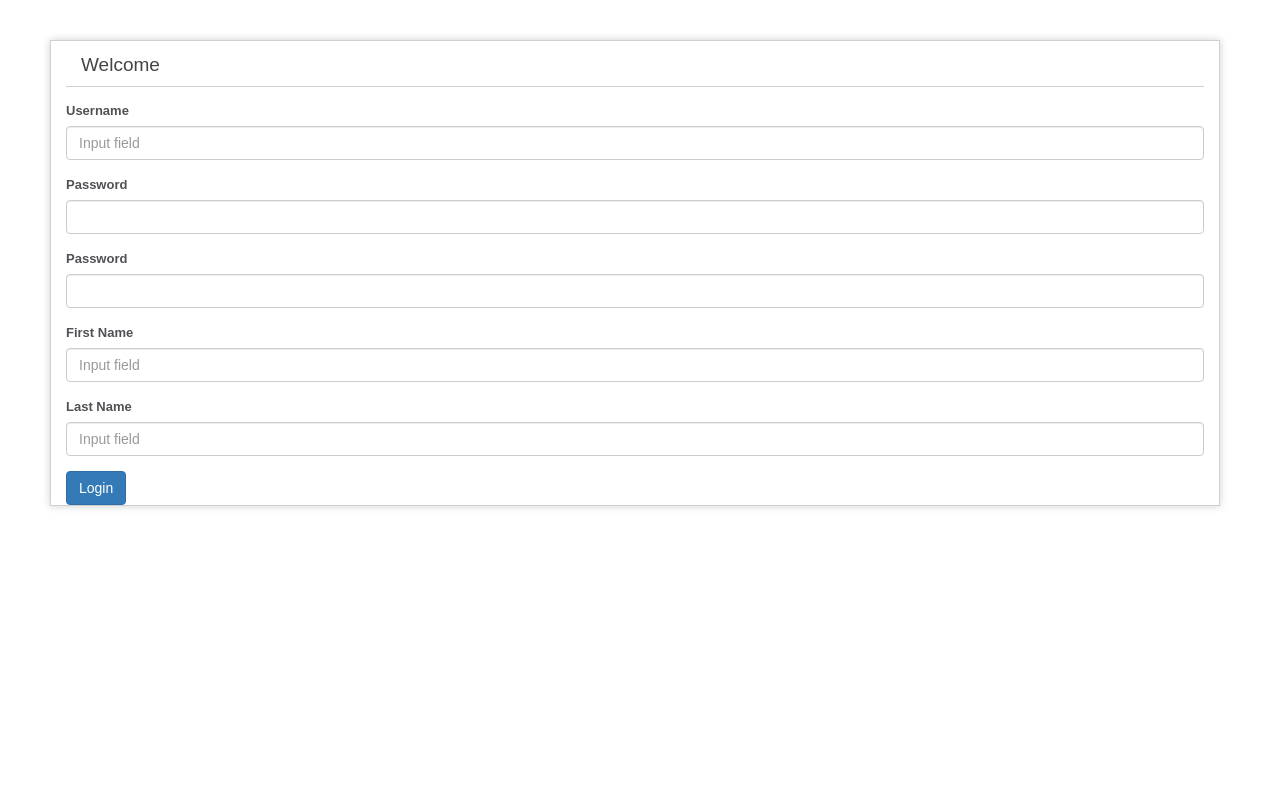
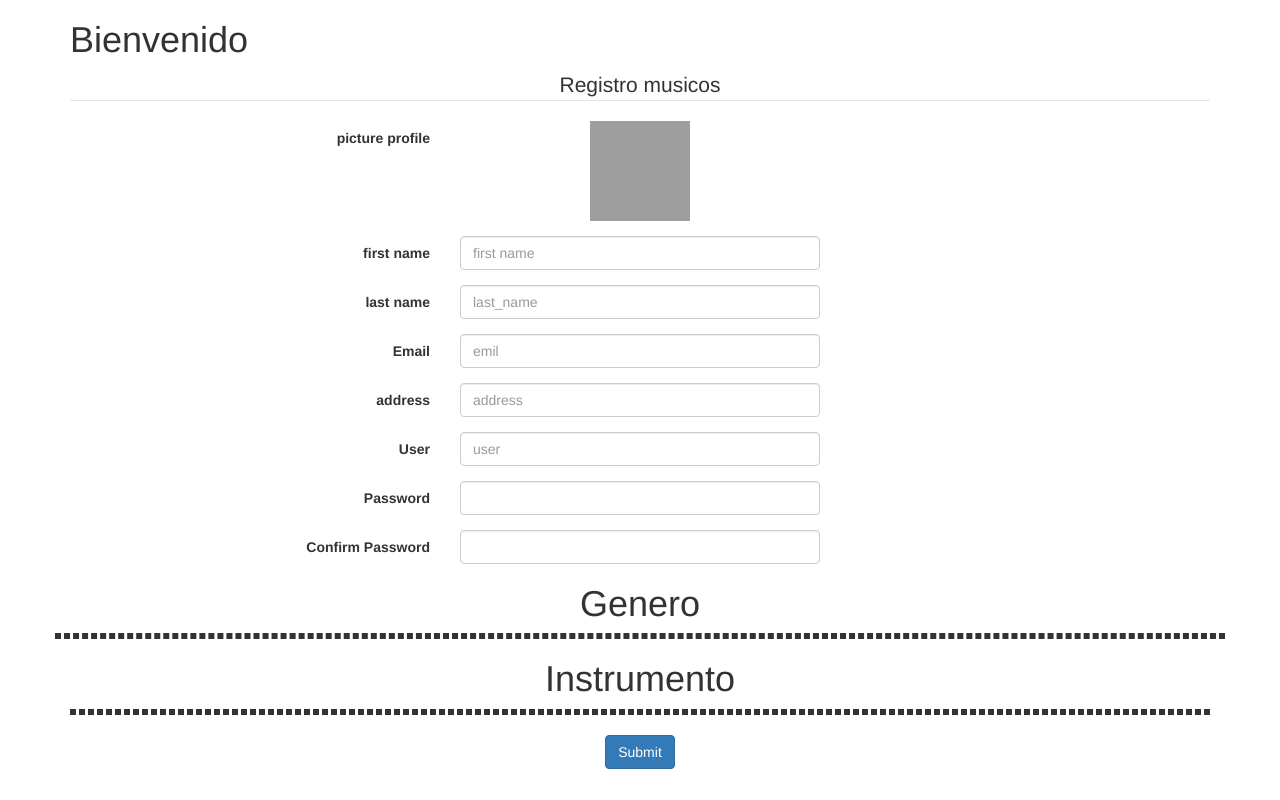
Before and after one commit to Wainercrb/ExamenWeb, a CodeIgniter app: page /codeigniter-master/index.php/user/register in a window 1280 px wide. Run offline with CodeIgniter, Linux system fonts and the light colour scheme; data that the repository does not hold is empty; grey boxes are pictures that could not be loaded.

Commit message:
Se agrega la página de guardar usuario

```diff
--- a/application/config/config.php
+++ b/application/config/config.php
@@ -23,7 +23,7 @@ defined('BASEPATH') OR exit('No direct script access allowed');
 | a PHP script and you can easily do that on your own.
 |
 */
-$config['base_url'] = 'http://localhost:8080/codeigniter-master/';
+$config['base_url'] = 'http://localhost:8080/ExamenWeb';
 
 /*
 |--------------------------------------------------------------------------
--- a/application/config/database.php
+++ b/application/config/database.php
@@ -78,7 +78,7 @@ $db['default'] = array(
 	'hostname' => 'localhost',
 	'username' => 'root',
 	'password' => '',
-	'database' => 'crm',
+	'database' => 'hacketon',
 	'dbdriver' => 'mysqli',
 	'dbprefix' => '',
 	'pconnect' => FALSE,
--- a/application/controllers/User.php
+++ b/application/controllers/User.php
@@ -6,11 +6,18 @@ class User extends CI_Controller {
 
     public function login() {
 
-       $this->load->view('user/login');
+        $this->load->view('user/login');
     }
 
     public function register() {
-        $this->load->view('user/register');
+        $genders = $this->User_model->loadGender();
+        $instruments = $this->User_model->loadInstrument();
+        $data['gender'] = $genders;
+        $data['instrument'] = $instruments;
+
+
+
+        $this->load->view('user/register', $data);
     }
 
     public function authenticate() {
@@ -34,26 +41,40 @@ class User extends CI_Controller {
         $this->load->view('user/list', $data);
     }
 
+
+    public function search() {
+        $data['data'] = "Ingrese una busqueda";
+        $this->load->view('user/search', $data);
+    }
+    public function searchUser() {
+        $data['data'] = "Ingrese una busqueda";
+        $this->load->view('user/search', $data);
+    }
+
     public function save() {
-        // get the params
+
+        $us = $_FILES["image"];
+        $data = file_get_contents($us['tmp_name']);
+        $first_name = $this->input->post('first_name');
+        $last_name = $this->input->post('last_name');
+        $mail = $this->input->post('email');
+        $address = $this->input->post('address');
         $username = $this->input->post('username');
         $password = $this->input->post('password');
-        $first_name = $this->input->post('first_name');
-        $last_name = $this->input->post('last_name');
-
+        $instruments['instruments'] = $this->input->post('instruments');
+        $genders['genders'] = $this->input->post('genders');
         $user = array(
-            'username' => $username,
-            'password' => $password,
-            'first_name' => $first_name,
-            'last_name' => $last_name
+            'foto' => $data,
+            'nombre' => $first_name,
+            'apellidos' => $last_name,
+            'email' => $mail,
+            'direccion' => $address,
+            'usuario' => $username,
+            'contrasena' => $password,
         );
-        // call the model to save
-        $r = $this->User_model->save($user);
-
-        // redirect
+        $r = $this->User_model->save($user, $instruments, $genders);
         if ($r) {
-            // $this->session->set_flashdata('message', 'User saved');
-       redirect('user/login');
+            redirect('user/login');
 //            redirect('http://localhost:8080/codeigniter-master/index.php/login');
         } else {
             // $this->session->set_flashdata('message', 'There was an error saving the user');
@@ -106,7 +127,7 @@ class User extends CI_Controller {
         // call the model to save
         $r = $this->User_model->editUser($id, $user);
         if ($r) {
-             redirect('http://localhost:8080/codeigniter-master/index.php/user/listAll');
+            redirect('http://localhost:8080/codeigniter-master/index.php/user/listAll');
         }
     }
 
--- /dev/null
+++ b/application/models/Gender_model.php
@@ -0,0 +1,6 @@
+<?php
+
+class User_model extends CI_Model {
+
+
+}
--- a/application/models/User_model.php
+++ b/application/models/User_model.php
@@ -8,14 +8,43 @@ class User_model extends CI_Model {
         return $query->result_object();
     }
 
-    function save($user) {
-        $user['password'] = md5($user['password']);
-        $r = $this->db->insert('users', $user);
-        return $r;
+    function save($user, $instruments, $garders) {
+        $this->db->set($user);
+        $this->db->insert($this->db->dbprefix . 'usuario');
+        $insert_id = $this->db->insert_id();
+        for ($i = 0; $i < count($instruments['instruments']); $i++) {
+            $data = array(
+                'fk_usuario' => $insert_id,
+                'fk_instrumento' => $instruments['instruments'][$i]
+            );
+            if (!$this->db->insert('usuario_instrumento', $data)) {
+                return FALSE;
+            }
+        }
+        for ($j = 0; $j < count($garders['genders']); $j++) {
+            $data = array(
+                'fk_usuario' => $insert_id,
+                'fk_genero' => $garders['genders'][$j]
+            );
+            if (!$this->db->insert('usuario_genero', $data)) {
+                return FALSE;
+            }
+        }
+        return true;
     }
 
     function all() {
-        $query = $this->db->get('users');
+        $query = $this->db->get('usuario');
+        return $query->result_object();
+    }
+
+    function loadGender() {
+        $query = $this->db->get('genero');
+        return $query->result_object();
+    }
+
+    function loadInstrument() {
+        $query = $this->db->get('intrumento');
         return $query->result_object();
     }
 
--- a/application/views/user/register.php
+++ b/application/views/user/register.php
@@ -5,109 +5,127 @@ defined('BASEPATH') OR exit('No direct script access allowed');
     <head>
         <meta charset="utf-8">
         <title>Welcome to My App</title>
-
-
-	<!-- Latest compiled and minified CSS & JS -->
         <link rel="stylesheet" media="screen" href="//netdna.bootstrapcdn.com/bootstrap/3.3.4/css/bootstrap.min.css">
         <script src="//code.jquery.com/jquery.js"></script>
         <script src="//netdna.bootstrapcdn.com/bootstrap/3.3.4/js/bootstrap.min.js"></script>
 
-	<style type="text/css">
 
-	::selection { background-color: #E13300; color: white; }
-	::-moz-selection { background-color: #E13300; color: white; }
-
-	body {
-		background-color: #fff;
-		margin: 40px;
-		font: 13px/20px normal Helvetica, Arial, sans-serif;
-		color: #4F5155;
-	}
-
-	a {
-		color: #003399;
-		background-color: transparent;
-		font-weight: normal;
-	}
-
-	h1 {
-		color: #444;
-		background-color: transparent;
-		border-bottom: 1px solid #D0D0D0;
-		font-size: 19px;
-		font-weight: normal;
-		margin: 0 0 14px 0;
-		padding: 14px 15px 10px 15px;
-	}
-
-	code {
-		font-family: Consolas, Monaco, Courier New, Courier, monospace;
-		font-size: 12px;
-		background-color: #f9f9f9;
-		border: 1px solid #D0D0D0;
-		color: #002166;
-		display: block;
-		margin: 14px 0 14px 0;
-		padding: 12px 10px 12px 10px;
-	}
-
-	#body {
-		margin: 0 15px 0 15px;
-	}
-
-	p.footer {
-		text-align: right;
-		font-size: 11px;
-		border-top: 1px solid #D0D0D0;
-		line-height: 32px;
-		padding: 0 10px 0 10px;
-		margin: 20px 0 0 0;
-	}
-
-	#container {
-		margin: 10px;
-		border: 1px solid #D0D0D0;
-		box-shadow: 0 0 8px #D0D0D0;
-	}
     </style>
 </head>
 <body>
-
     <div id="container" class="container">
-	<h1>Welcome</h1>
-
-        <form action="user/save" method="POST" role="form">
-
+        <h1>Bienvenido</h1>
+        <form class="form-horizontal" action="user/save" role="form"   name="registroUsuario" id="prospects_form" method="post" enctype="multipart/form-data">
+            <fieldset>
+                <legend class="text-center">Registro musicos</legend>
                 <div class="form-group">
-			<label for="">Username</label>
-			<input type="text" name="username" class="form-control" id="" placeholder="Input field">
+                    <label class="col-md-4 control-label" for="last_name">picture profile</label>
+                    <div class="col-md-4">
+                        <div class="group center-block" style="border-style: hidden">
+                            <img id="blah" style="border-style: dashed" name="blah" height="100px" width="100px" class="center-block" src="http://www.freeiconspng.com/uploads/profile-icon-9.png" alt="" />
+                            <input type="file" style="display: none" name="image" id="image" onchange="readURL(this);"/>
+                        </div>
+                    </div>
                 </div>
 
                 <div class="form-group">
-			<label for="">Password</label>
-			<input type="password" class="form-control" id="">
-		</div>
-
-		<div class="form-group">
-			<label for="">Password</label>
-			<input type="password" name="password" class="form-control" id="">
-		</div>
-
-		<div class="form-group">
-			<label for="">First Name</label>
-			<input type="text" name="first_name" class="form-control" id="" placeholder="Input field">
-		</div>
-
-		<div class="form-group">
-			<label for="">Last Name</label>
-			<input type="text" name="last_name" class="form-control" id="" placeholder="Input field">
-		</div>
-
-			<button type="submit" class="btn btn-primary">Login</button>
-	</form>
-
+                    <label class="col-md-4 control-label" for="last_name">first name</label>
+                    <div class="col-md-4">
+                        <input id="Name" name="first_name" type="text" placeholder="first name" class="form-control input-md" required="">
 
                     </div>
+                </div>
+                <div class="form-group">
+                    <label class="col-md-4 control-label" for="last_name">last name</label>
+                    <div class="col-md-4">
+                        <input id="Name" name="last_name" type="text" placeholder="last_name" class="form-control input-md" required="">
 
+                    </div>
+                </div>
+                <div class="form-group">
+                    <label class="col-md-4 control-label" for="email ">Email</label>
+                    <div class="col-md-4">
+                        <input id="Email " name="email" type="email" placeholder="emil" class="form-control input-md" required="">
+
+                    </div>
+                </div>
+                <div class="form-group">
+                    <label class="col-md-4 control-label" for="Email ">address</label>
+                    <div class="col-md-4">
+                        <input id="Email " name="address" type="text" placeholder="address" class="form-control input-md" required="">
+
+                    </div>
+                </div>
+                <div class="form-group">
+                    <label class="col-md-4 control-label" for="user">User</label>
+                    <div class="col-md-4">
+                        <input id="Email " name="username" type="text" placeholder="user" class="form-control input-md" required="">
+
+                    </div>
+                </div>
+                <div class="form-group">
+                    <label class="col-md-4 control-label" for="password">Password</label>
+                    <div class="col-md-4">
+                        <input id="password" name="password" type="password" placeholder="" class="form-control input-md" required="">
+
+                    </div>
+                </div>
+                <div class="form-group">
+                    <label class="col-md-4 control-label" for="Password2">Confirm Password</label>
+                    <div class="col-md-4">
+                        <input id="Password2" name="Password2" type="password" placeholder="" class="form-control input-md" required="">
+
+                    </div>
+                </div>
+                <h1 class="text-center">Genero</h1>
+                <div style="border-style: dashed" class="form-group">
+                    <?php foreach ($gender as $index => $gender) { ?>
+                        <label class="col-md-4 control-label" for="genero"><?php echo$gender->genero ?></label>
+                        <div class="form-group">
+                            <div class="col-md-4">
+                                <div class="checkbox">
+                                    <label><input type="checkbox"  name="genders[]" value="<?php echo$gender->id_genero?>"></label>
+                                </div>
+                            </div>
+                        </div>
+                    <?php } ?>
+                </div>
+                <h1 class="text-center">Instrumento</h1>
+                <div style="border-style: dashed">
+                    <?php foreach ($instrument as $index => $instrument) { ?>
+                        <label class="col-md-4 control-label" for="genero"><?php echo$instrument->intrumento ?></label>
+                        <div class="form-group">
+                            <div class="col-md-4">
+                                <div class="checkbox">
+                                    <label><input type="checkbox"  name="instruments[]" value="<?php echo$instrument->id_intrumento ?>"></label>
+                                </div>
+                            </div>
+                        </div>
+                    <?php } ?>
+                </div>
+                <div class="form-group">
+                    <br>
+                    <input id="btnSave" name="btnSave" type="submit"  class="btn btn-primary center-block" >
+                </div>
+            </fieldset>
+        </form>
 </body>
 </html>
+<script>
+    document.querySelector('#blah').addEventListener('click', fotoPerfil);
+    function fotoPerfil() {
+        var obj = document.getElementById("image");
+        if (obj) {
+            obj.click();
+        }
+    }
+    function readURL(input) {
+        if (input.files && input.files[0]) {
+            var reader = new FileReader();
+            reader.onload = function (e) {
+                document.getElementById('blah').src = e.target.result;
+            }
+            reader.readAsDataURL(input.files[0]);
+        }
+    }
+</script>
```
Also changed, not shown: application/models/Instrument_mode.php (added, +8 -0 lines), application/views/user/list.php (+5 -5 lines), application/views/user/search.php (added, +73 -0 lines), 1 other file. Lines whose indentation alone changed are shown as unchanged.
